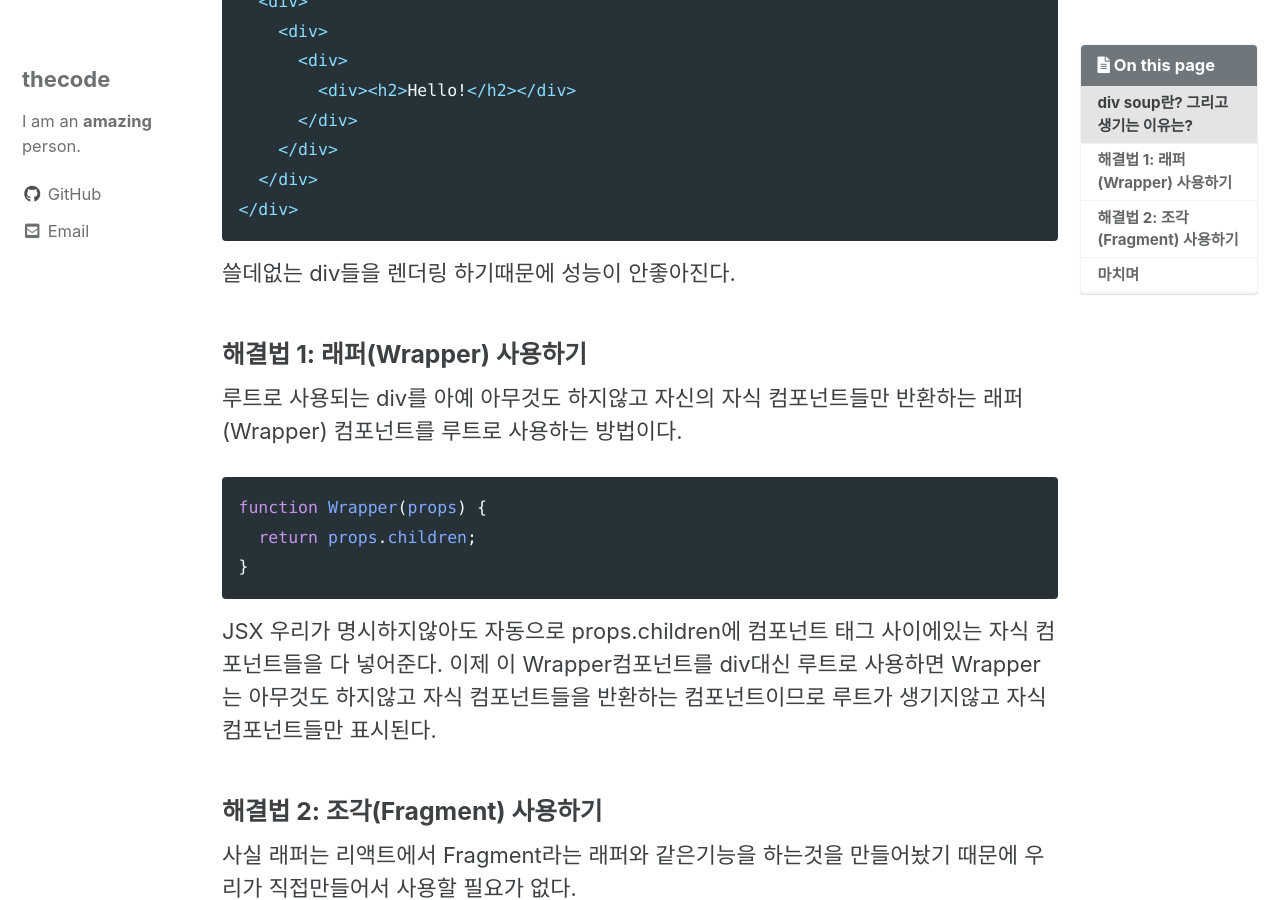
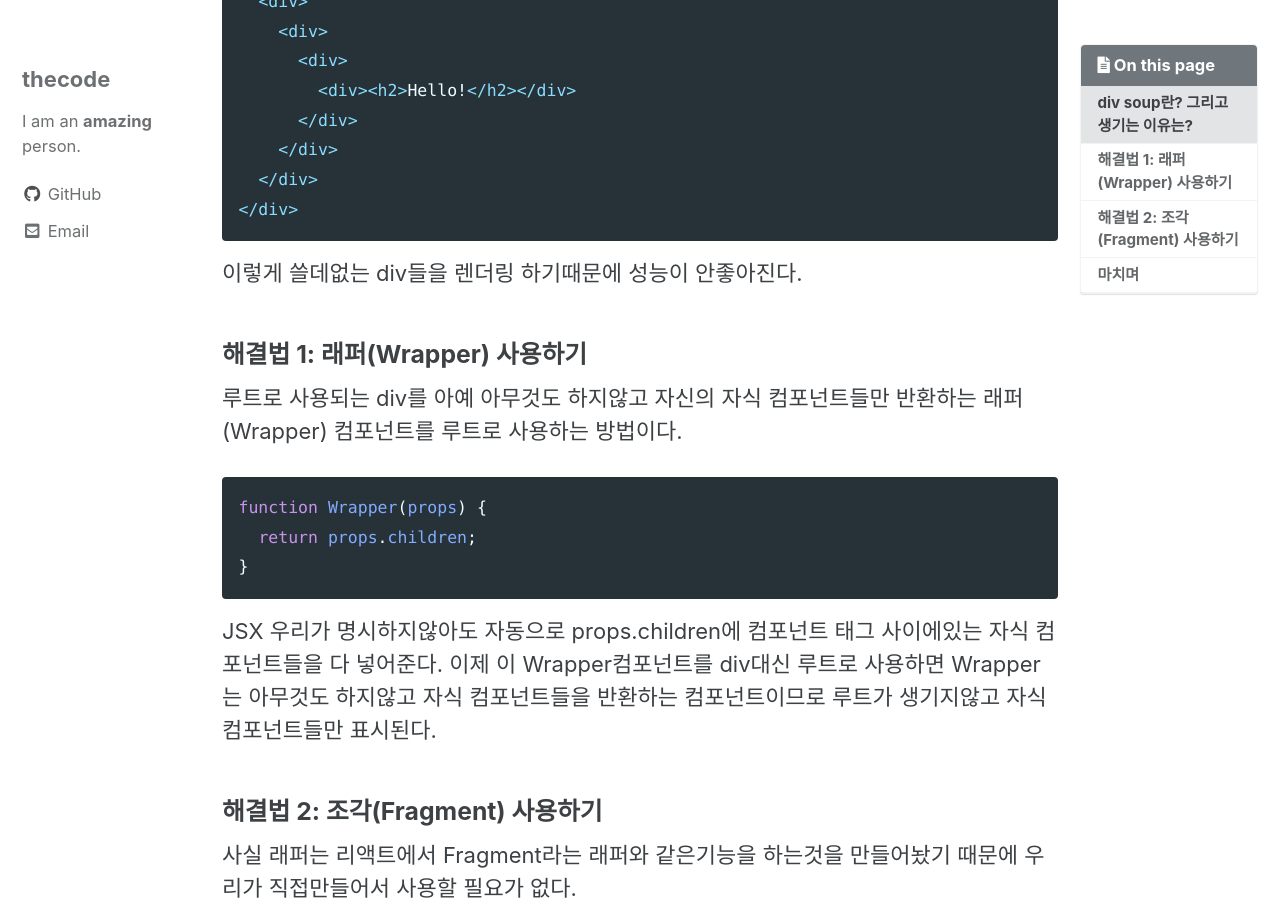
Before and after one commit to thecode00/thecode00.github.io, a Jekyll site: the page built from _posts/FE/2023-10-01-react-div-soup.md, in a window 1280 px wide and 900 px high, scrolled down 1218 px. Built offline with Jekyll 4.4.1, drawn with Linux system fonts in a browser that asks for light colours; cached includes are drawn as plain includes.

Commit message:
Add comment

````diff
--- a/_posts/FE/2023-10-01-react-div-soup.md
+++ b/_posts/FE/2023-10-01-react-div-soup.md
@@ -50,7 +50,7 @@ div soup는 흔히 루트로 사용하는 div태그가 자바스크립트의 콜
 </div>
 ```
 
-쓸데없는 div들을 렌더링 하기때문에 성능이 안좋아진다.
+이렇게 쓸데없는 div들을 렌더링 하기때문에 성능이 안좋아진다.
 
 ### 해결법 1: 래퍼(Wrapper) 사용하기
 
````
